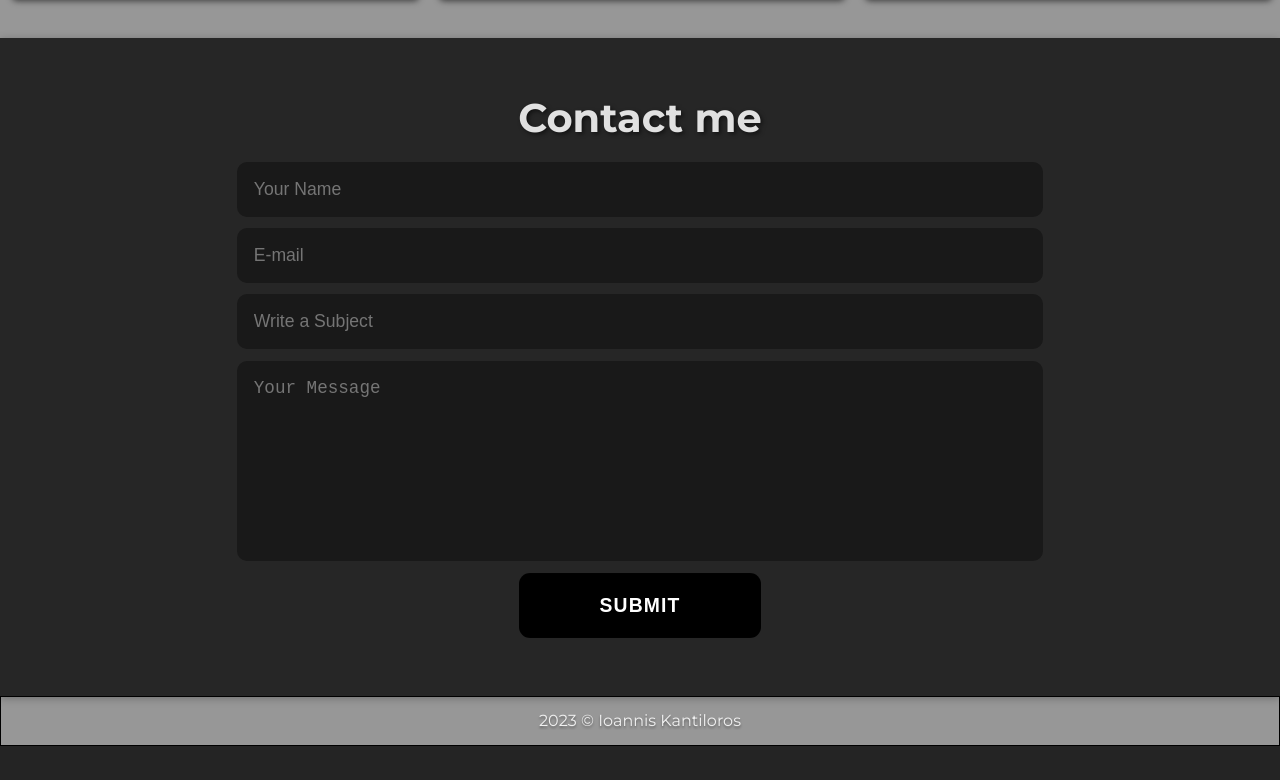
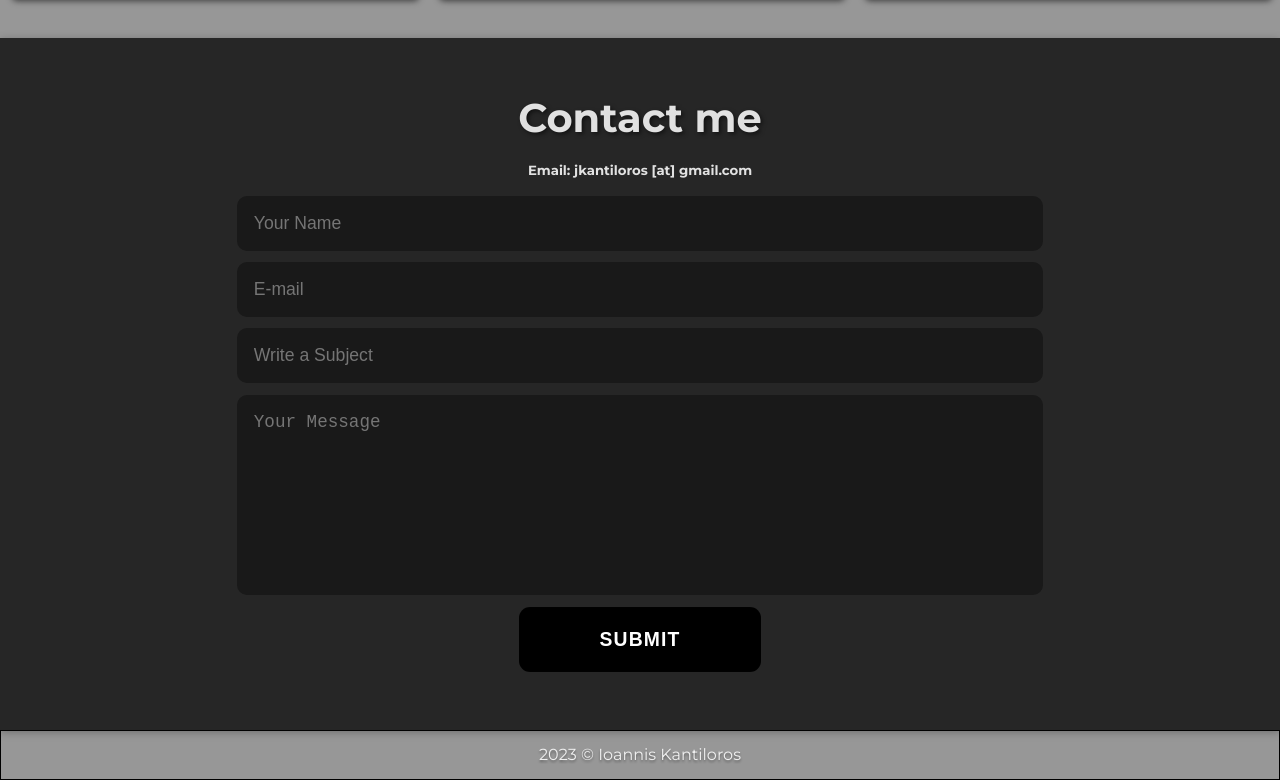
Before and after one commit to ondairos/portfolio, a React (Vite) app: page / in a window 1280 px wide. Shown: the part 2305-3085 px from the top of the page. Before the commit the page ends 3051 px from the top, so only its background shows below. Built offline with nearby package versions, Linux system fonts and the light colour scheme.

Commit message:
added email

```diff
--- a/src/App.css
+++ b/src/App.css
@@ -535,6 +535,10 @@ section {
   width: 90%;
 }
 
+.contact-form h5 {
+  margin-bottom: 18px;
+}
+
 .contact-form form input,
 form textarea {
   width: 100%;
--- a/src/components/Contact.tsx
+++ b/src/components/Contact.tsx
@@ -9,6 +9,7 @@ const Contact = () => {
           <h1>
             Contact <span>me</span>
           </h1>
+          <h5>Email: jkantiloros [at] gmail.com</h5>
           <form action="">
             <input type="text" placeholder="Your Name" required />
             <input
```
